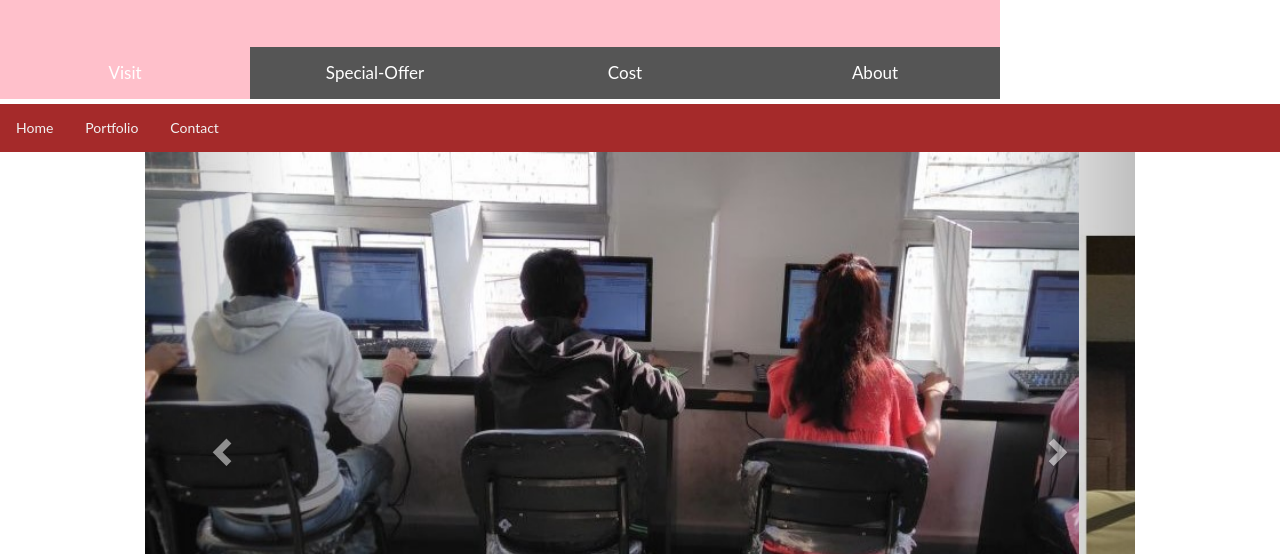
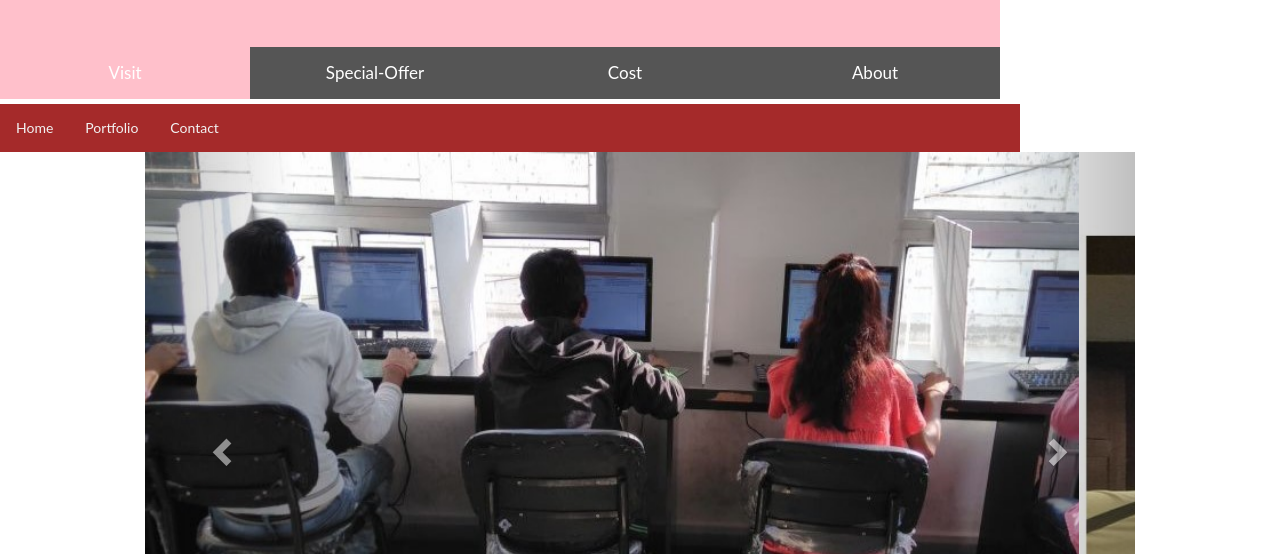
Before and after one commit to uzmazafar27/hiit.github.io, a plain HTML site: page index.html in a window 1280 px wide. Shown: the part 246-800 px from the top of the page. Drawn offline with nearby package versions, Linux system fonts and the light colour scheme.

Commit message:
Update index.html

```diff
--- a/index.html
+++ b/index.html
@@ -119,6 +119,7 @@ body {
 .topnav {
     overflow: hidden;
     background-color: brown;
+	width:1020px;
 }
 
 /* Style the topnav links */
```
